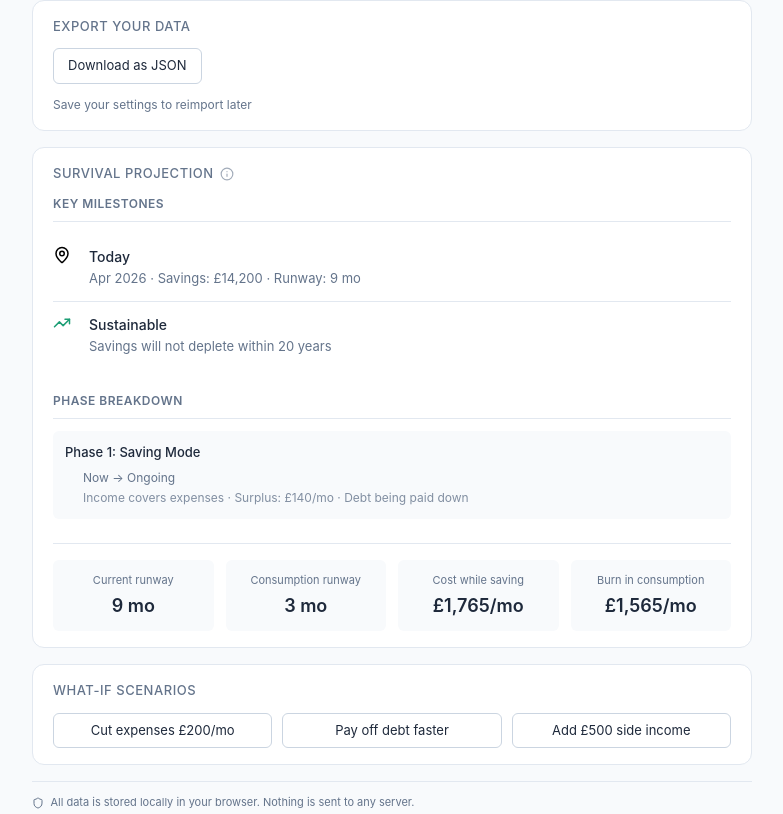
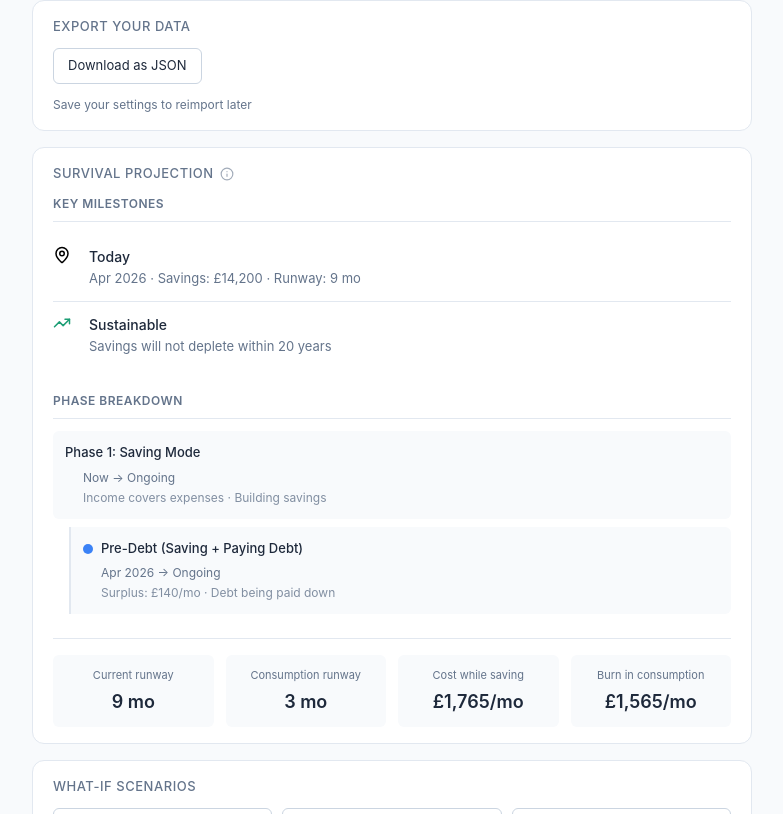
Before and after one commit to JohnNooney/WhenImBroke, a React (Vite) app in the folder app/: page / in a window 1280 px wide. Shown: the part 454-1268 px from the top of the page, without its empty margins (248-1031 px from the left). Built offline with nearby package versions, Linux system fonts and the light colour scheme.

Commit message:
Add savings sub phase for pre and post debt

```diff
--- a/app/src/components/SavingsTracker.tsx
+++ b/app/src/components/SavingsTracker.tsx
@@ -507,6 +507,15 @@ function ProjectionSection({ result, data }: { result: RunwayResult; data: Finan
 
   // Phase durations
   const savingPhaseDuration = monthsFromNow(result.lastSafeDate);
+
+  // Saving phase sub-durations
+  const preDebtDuration = result.phases.saving.preDebt.start
+    ? monthsBetween(result.phases.saving.preDebt.start, result.phases.saving.preDebt.end ?? result.lastSafeDate)
+    : null;
+  const postDebtDuration = result.phases.saving.postDebt.start
+    ? monthsBetween(result.phases.saving.postDebt.start, result.phases.saving.postDebt.end ?? result.lastSafeDate)
+    : null;
+
   const comfortableDuration = result.phases.comfortable.end
     ? monthsBetween(result.lastSafeDate, result.phases.comfortable.end)
     : null;
@@ -640,11 +649,62 @@ function ProjectionSection({ result, data }: { result: RunwayResult; data: Finan
           </div>
           <div className="phase-block-details">
             <div>Now → {result.lastSafeDate ? formatDate(result.lastSafeDate) : 'Ongoing'}</div>
+            <div className="phase-block-sub">Income covers expenses · Building savings</div>
+          </div>
+        </div>
+
+        {/* Pre-Debt Sub-Phase */}
+        <div className="phase-block sub-phase">
+          <div className="phase-block-header">
+            <span className="dot" style={{ background: 'var(--color-info, #3b82f6)' }} />
+            <span className="phase-block-title">Pre-Debt (Saving + Paying Debt)</span>
+            {preDebtDuration !== null && preDebtDuration > 0 && (
+              <span className="phase-block-duration">{preDebtDuration} months</span>
+            )}
+          </div>
+          <div className="phase-block-details">
+            <div>
+              {result.phases.saving.preDebt.start ? formatDate(result.phases.saving.preDebt.start) : 'Now'}
+              {' → '}
+              {result.phases.saving.preDebt.end
+                ? formatDate(result.phases.saving.preDebt.end)
+                : result.phases.saving.postDebt.start
+                  ? formatDate(result.phases.saving.postDebt.start)
+                  : result.lastSafeDate
+                    ? formatDate(result.lastSafeDate)
+                    : 'Ongoing'}
+            </div>
             <div className="phase-block-sub">
-              Income covers expenses · Surplus: {formatCurrency(result.monthlySavings)}/mo · Debt being paid down
+              Surplus: {formatCurrency(result.monthlySavings)}/mo · Debt being paid down
             </div>
           </div>
         </div>
+
+        {/* Post-Debt Sub-Phase (only if applicable) */}
+        {result.phases.saving.postDebt.start && (
+          <div className="phase-block sub-phase">
+            <div className="phase-block-header">
+              <span className="dot" style={{ background: 'var(--color-info-dark, #1d4ed8)' }} />
+              <span className="phase-block-title">Post-Debt (Saving Only)</span>
+              {postDebtDuration !== null && postDebtDuration > 0 && (
+                <span className="phase-block-duration">{postDebtDuration} months</span>
+              )}
+            </div>
+            <div className="phase-block-details">
+              <div>
+                {formatDate(result.phases.saving.postDebt.start)} → {' '}
+                {result.phases.saving.postDebt.end
+                  ? formatDate(result.phases.saving.postDebt.end)
+                  : result.lastSafeDate
+                    ? formatDate(result.lastSafeDate)
+                    : 'Ongoing'}
+              </div>
+              <div className="phase-block-sub">
+                Debt paid off · Full surplus going to savings
+              </div>
+            </div>
+          </div>
+        )}
 
         {/* Consumption Phases */}
         {result.lastSafeDate && (
--- a/app/src/types/index.ts
+++ b/app/src/types/index.ts
@@ -54,6 +54,10 @@ export interface RunwayResult {
     comfortable: { start: Date; end: Date | null };
     caution: { start: Date | null; end: Date | null };
     critical: { start: Date | null; end: Date | null };
+    saving: {
+      preDebt: { start: Date | null; end: Date | null };
+      postDebt: { start: Date | null; end: Date | null };
+    };
   };
 }
 
--- a/app/src/utils/calculations.ts
+++ b/app/src/utils/calculations.ts
@@ -73,6 +73,10 @@ export function calculateRunway(data: FinancialData): RunwayResult {
     comfortable: { start: today, end: null as Date | null },
     caution: { start: null as Date | null, end: null as Date | null },
     critical: { start: null as Date | null, end: null as Date | null },
+    saving: {
+      preDebt: { start: today, end: null as Date | null },
+      postDebt: { start: null as Date | null, end: null as Date | null },
+    },
   };
 
   // Track if we've hit the target AND paid off debt → ready for consumption mode
@@ -80,6 +84,7 @@ export function calculateRunway(data: FinancialData): RunwayResult {
   let debtPaidOff = data.totalDebt <= 0;
   let consumptionStarted = targetReached && debtPaidOff;
   let remainingDebt = data.totalDebt;
+  let debtJustPaidOff = false;
 
   for (let month = 0; month < maxMonths; month++) {
     const date = new Date(today);
@@ -93,12 +98,32 @@ export function calculateRunway(data: FinancialData): RunwayResult {
     // Check if debt paid off this month
     if (!debtPaidOff && remainingDebt <= 0) {
       debtPaidOff = true;
+      debtJustPaidOff = true;
+      // Track saving phase transition: preDebt -> postDebt
+      if (!consumptionStarted) {
+        phases.saving.preDebt.end = new Date(date);
+        phases.saving.preDebt.end.setMonth(phases.saving.preDebt.end.getMonth() - 1);
+        phases.saving.postDebt.start = new Date(date);
+      }
     }
 
     // Start consumption only when BOTH conditions met
     if (!consumptionStarted && targetReached && debtPaidOff) {
       consumptionStarted = true;
+      // End the postDebt saving phase if it was active
+      if (phases.saving.postDebt.start && !phases.saving.postDebt.end) {
+        phases.saving.postDebt.end = new Date(date);
+        phases.saving.postDebt.end.setMonth(phases.saving.postDebt.end.getMonth() - 1);
+      }
+      // Or end preDebt if debt paid off same month as target reached
+      if (phases.saving.preDebt.start && !phases.saving.preDebt.end && debtJustPaidOff) {
+        phases.saving.preDebt.end = new Date(date);
+        phases.saving.preDebt.end.setMonth(phases.saving.preDebt.end.getMonth() - 1);
+      }
     }
+
+    // Reset flag after processing
+    debtJustPaidOff = false;
 
     // Calculate months of runway at current balance
     // During saving phase: living expenses + savings contribution + (debt if not paid off)
```
